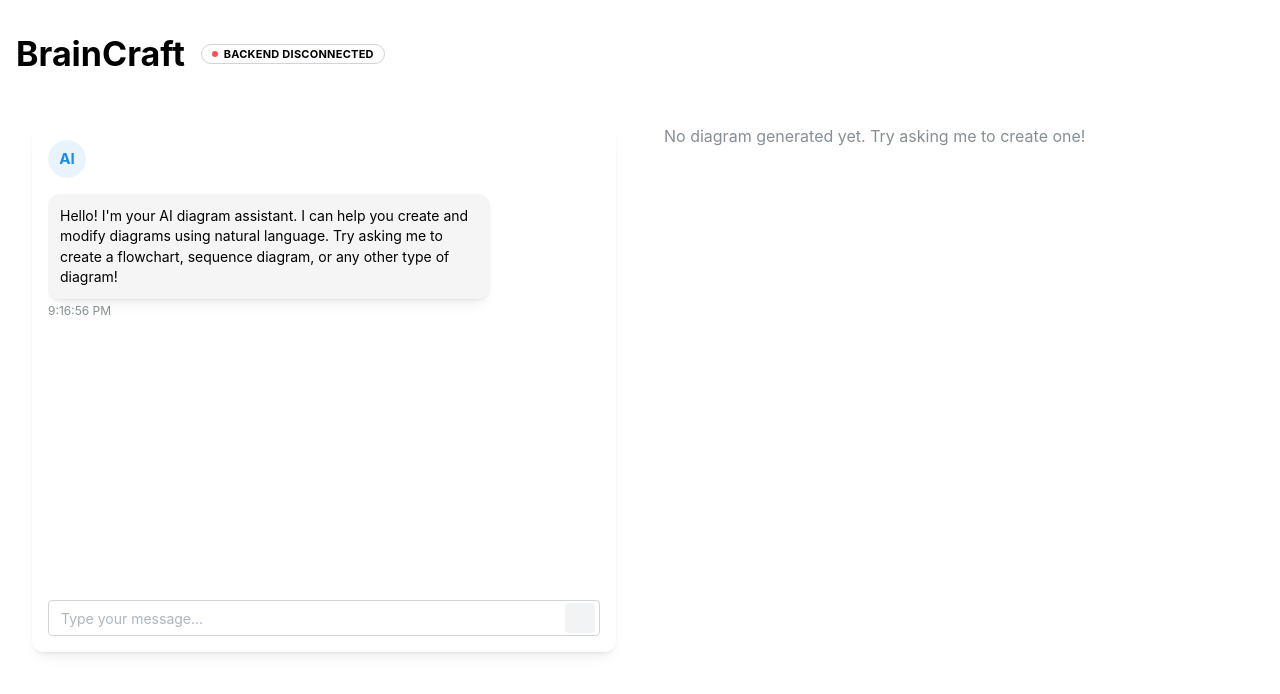
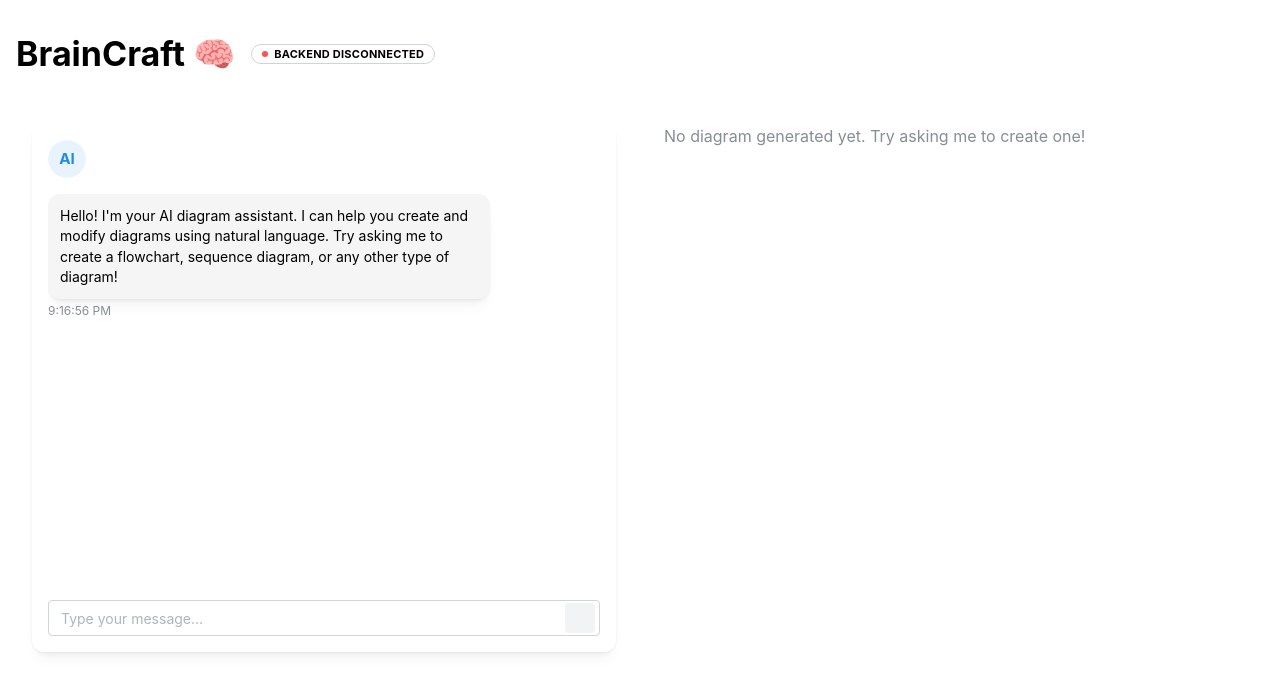
Before and after one commit to ScrapeGraphAI/BrainCraft, a Next.js app in the folder frontend/: page / in a window 1280 px wide. Shown: the top 694 px of the page. Built offline with nearby package versions, Linux system fonts and the light colour scheme; no server answers.

Commit message:
Update index.tsx

```diff
--- a/frontend/pages/index.tsx
+++ b/frontend/pages/index.tsx
@@ -101,7 +101,7 @@
   return (
     <Container size="xl" py="xl">
       <Group position="apart" mb="xl">
-        <Title>BrainCraft</Title>
+        <Title>BrainCraft 🧠</Title>
         <ConnectionStatus isConnected={isConnected} />
       </Group>
 
```
